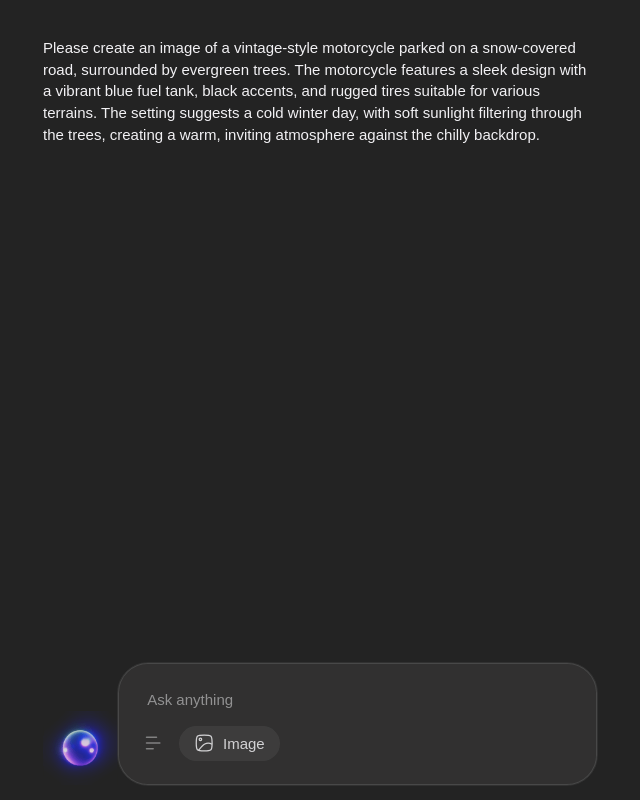
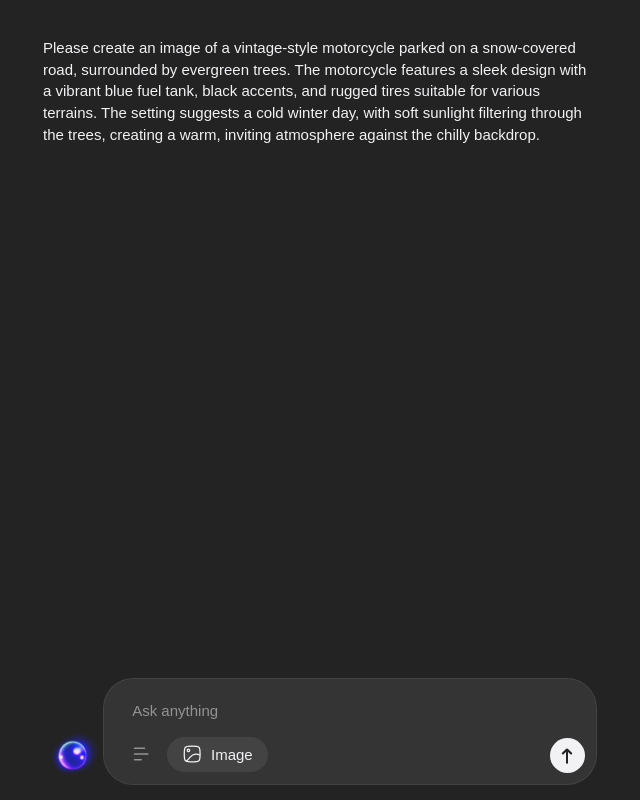
Before and after one commit to Valexr/POW-test-task, a SvelteKit app: page / in a window 1280 px wide. Shown: the whole page, without its empty margins (320-960 px from the left). Built offline with nearby package versions, Linux system fonts and the light colour scheme.

Commit message:
add component & colors

```diff
--- a/src/app.css
+++ b/src/app.css
@@ -6,16 +6,15 @@
 
 :root {
     --text-primary: rgb(242, 241, 244);
-    --text-secondary: rgb(35, 35, 157);
+    --text-secondary: rgba(242, 241, 244, 0.5);
     --bg-primary: rgb(35, 35, 35);
-    --bg-secondary: rgb(242, 241, 244);
-    --bg-tertiary: rgb(255, 255, 255);
+    --bg-secondary: rgba(255, 255, 255, 0.08);
     --accent: rgb(35, 35, 157);
 }
 
 body {
-    background-color: rgb(35, 35, 35);
-    color: rgb(242, 241, 244);
+    background-color: var(--bg-primary);
+    color: var(--text-primary);
     font-family: "Sora", sans-serif;
     font-optical-sizing: auto;
     font-weight: 300;
@@ -24,7 +23,10 @@ body {
     line-height: 145%;
 }
 
+:focus,
 :focus-visible {
+    border: none !important;
     outline: none !important;
-    outline-color: rgb(35, 35, 157);
+    box-shadow: none !important;
+    outline-color: var(--accent);
 }
--- /dev/null
+++ b/src/lib/Asker.svelte
@@ -0,0 +1,143 @@
+<script lang="ts" module>
+	import { base } from '$app/paths';
+	import { expand, submit } from '$lib/actions.js';
+	import type { EventHandler } from 'svelte/elements';
+
+	function deferred<T>() {
+		let resolve!: (value: T | PromiseLike<T>) => void;
+		let reject!: (reason?: any) => void;
+
+		const promise = new Promise<T>((res, rej) => {
+			resolve = res;
+			reject = rej;
+		});
+
+		return { promise, resolve, reject };
+	}
+
+	type Deferred<D> = ReturnType<typeof deferred<D>>;
+
+	type Props = {
+		type: 'Text' | 'Image';
+		value: string;
+		types: string[];
+		onsubmit: EventHandler<SubmitEvent, HTMLFormElement>;
+		status: '' | 'loading' | 'generating' | 'typing';
+		native: boolean;
+	};
+</script>
+
+<script lang="ts">
+	let {
+		type = 'Image',
+		value = $bindable(''),
+		types = ['Text', 'Image'],
+		onsubmit,
+		status = '',
+		native = false
+	}: Partial<Props> = $props();
+
+	let response = $state<Deferred<string>>();
+	let placeholder = $state(' Ask anything');
+
+	// function onsubmit(e: SubmitEvent) {
+	// 	// const data = new FormData(e.target as HTMLFormElement);
+	// 	// const request = data.get('request');
+	// 	placeholder = 'loading...';
+	// 	value = '';
+
+	// 	response = deferred<string>();
+	// 	setTimeout(() => {
+	// 		response?.resolve('response.png');
+	// 		placeholder = ' Ask anything';
+	// 	}, 1000);
+	// }
+</script>
+
+<form id="form" {onsubmit}>
+	<fieldset class="flex flex-wrap p-3">
+		<label class="flex-[100%]">
+			<!-- svelte-ignore element_invalid_self_closing_tag -->
+			<textarea
+				class="font-inherit w-full resize-none border-0 bg-transparent outline-none"
+				disabled={status.length > 0}
+				name="request"
+				rows="1"
+				use:expand
+				use:submit={native}
+				bind:value
+				{placeholder}
+			/>
+		</label>
+		{#each types as radio}
+			<label class:checked={type === radio} class="type flex gap-2">
+				<img alt={radio} src="{base}/{radio}.svg" class="opacity-50" />
+				<input type="radio" name="type" value={radio} bind:group={type} class="hidden" />
+				{#if type === radio}
+					{radio}
+				{/if}
+			</label>
+		{/each}
+		<button>
+			<img src="{base}/{status ? 'rectangle' : 'arrow-up'}.svg" alt="alt" />
+		</button>
+	</fieldset>
+</form>
+
+<style>
+	#form {
+		position: absolute;
+		inset: 1em;
+		top: auto;
+		background: url('/orb.png') no-repeat left bottom;
+		background-size: 60px;
+		mix-blend-mode: lighten;
+		padding-left: 60px;
+
+		& > fieldset {
+			border: 1px solid var(--bg-secondary);
+			background-color: var(--bg-secondary);
+			border-radius: 30px;
+		}
+
+		& textarea {
+			font-size: inherit;
+			&::placeholder {
+				color: var(--text-secondary);
+			}
+		}
+
+		& button {
+			width: 35px;
+			aspect-ratio: 1/1;
+			text-align: center;
+			border-radius: 17.5px;
+			background-color: var(--text-primary);
+			bottom: 0.8em;
+			right: 0.8em;
+			position: absolute;
+
+			& > img {
+				margin: auto;
+			}
+		}
+	}
+
+	label:has(img) {
+		display: flex;
+		align-items: center;
+		border-radius: 60px;
+		padding: 0.45em 1em;
+		& img {
+			cursor: pointer;
+		}
+		&.checked {
+			color: var(--text-primary);
+			background-color: var(--bg-secondary);
+			& img {
+				opacity: 1;
+				cursor: auto;
+			}
+		}
+	}
+</style>
--- a/src/routes/+page.svelte
+++ b/src/routes/+page.svelte
@@ -1,5 +1,6 @@
 <script lang="ts" module>
 	import { base } from '$app/paths';
+	import Asker from '$lib/Asker.svelte';
 	import { expand, submit } from '$lib/actions.js';
 	// import { bot } from '$lib/stores.js';
 
@@ -42,7 +43,7 @@
 	}
 </script>
 
-<section>
+<section id="chat">
 	<p>
 		{#if response}
 			{#await response.promise}
@@ -62,96 +63,22 @@
 		with soft sunlight filtering through the trees, creating a warm, inviting atmosphere against the
 		chilly backdrop.
 	</p>
-	<br />
-	<!-- {#if form?.success}
-		{JSON.stringify(form)}
-		<p>Successfully requested!</p>
-	{/if} -->
 </section>
 
-<form id="form" {onsubmit} style="--base: {base}">
-	<!-- <img src="{base}/orb.png" alt="orb" /> -->
-	<label class="flex gap-1">
-		<textarea
-			disabled={placeholder.includes('loading...')}
-			name="request"
-			use:expand
-			use:submit
-			bind:value
-			{placeholder}
-			class="p-6 pb-12"
-			class:pb-16={value.includes('\n')}
-		></textarea>
-	</label>
-	<fieldset class="z-index-1 flex">
-		{#each ['Text', 'Image'] as radio}
-			<label class:checked={type === radio} class="type flex gap-2">
-				<img alt={radio} src="{base}/{radio}.svg" class="opacity-50" />
-				<input type="radio" name="type" value={radio} bind:group={type} class="hidden" />
-				{#if type === radio}
-					{radio}
-				{/if}
-			</label>
-		{/each}
-	</fieldset>
-</form>
+<Asker {onsubmit} native={false} bind:value />
 
 <style>
-	#form {
-		position: relative;
-		background: url('/orb.png') no-repeat left bottom;
-		background-size: 75px;
-		mix-blend-mode: exclusion;
-		padding-left: 75px;
-		& > label {
-			padding: 0;
-		}
-	}
-	fieldset {
-		position: absolute;
-		flex-wrap: wrap;
-		bottom: 24px;
-		left: 85px;
-	}
-	label {
-		display: flex;
-		align-items: center;
-		border-radius: 60px;
-		padding: 0.45em 1em;
-		& img {
-			cursor: pointer;
-		}
-		&.checked {
-			color: rgba(242, 241, 244);
-			background-color: rgba(250, 237, 237, 0.08);
-			& img {
-				opacity: 1;
-				cursor: auto;
-			}
-		}
-
-		& textarea {
-			background-color: rgba(250, 237, 237, 0.08);
-			outline: 1px solid rgba(255, 255, 255, 0.08);
-			border: 1px solid rgba(255, 255, 255, 0.2);
-			background-clip: padding-box;
-			border-radius: 30px;
-			width: 100%;
-			min-height: 96px;
-			font-size: inherit;
-			resize: none;
-
-			&::placeholder {
-				color: rgba(242, 241, 244, 0.6);
-			}
-		}
+	#chat {
+		overflow-y: scroll;
 	}
 	#loader {
-		width: 512px;
-		height: 512px;
+		max-width: 512px;
+		width: 100%;
+		height: auto;
+		aspect-ratio: 1/1;
 		display: grid;
 		place-content: center;
-		background-color: rgba(250, 237, 237, 0.08);
+		background-color: var(--bg-secondary);
 		border-radius: 16px;
 	}
 </style>
```
Also changed, not shown: static/apple-touch-icon-precomposed.png (added).
